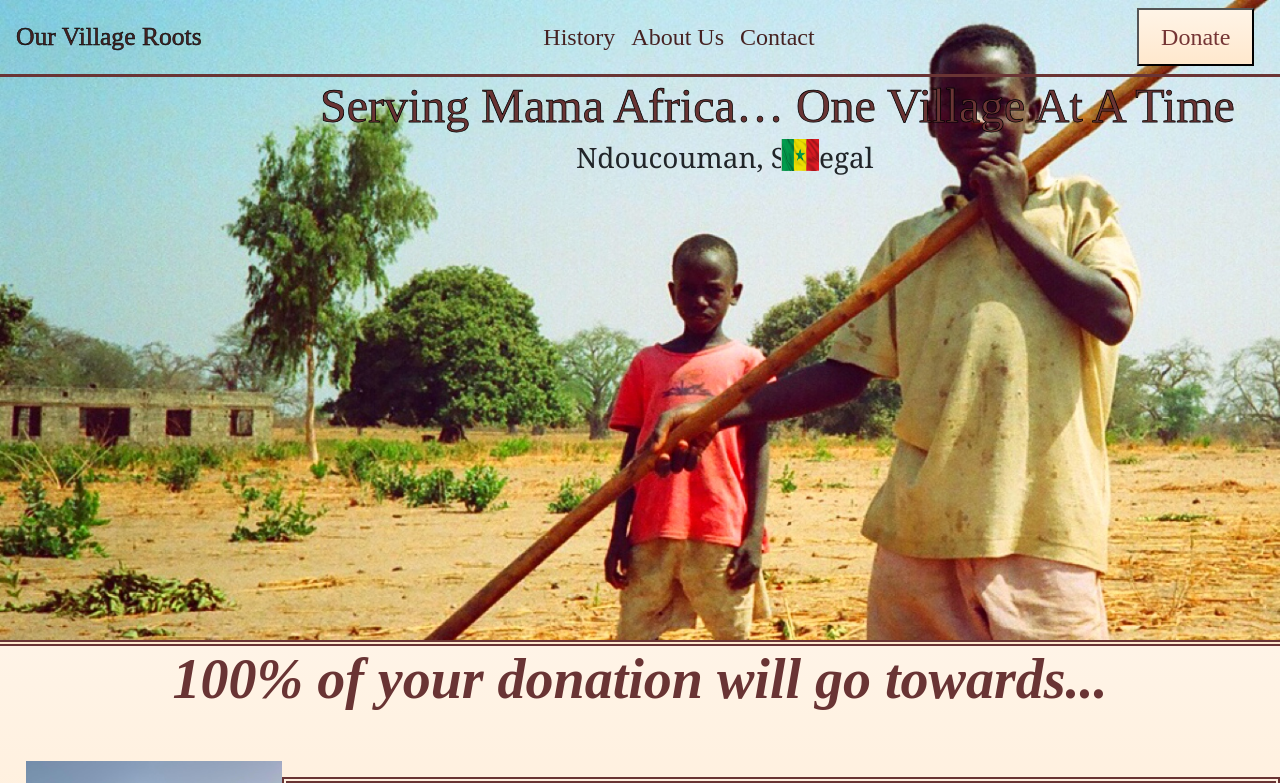
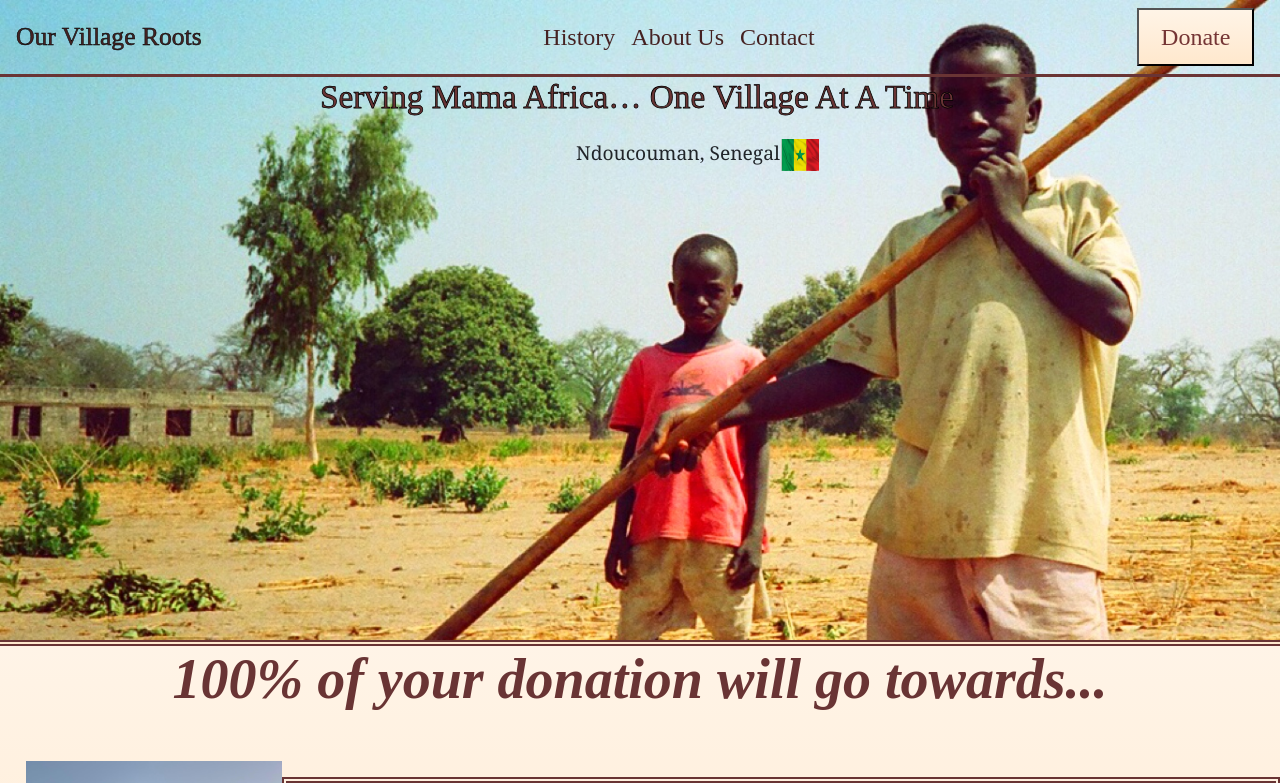
Before and after one commit to gwentzel26/OurVillageRoots, a React (Create React App) app in the folder our-village-roots/: page / in a window 1280 px wide. Shown: the top 783 px of the page. Built offline with nearby package versions, Linux system fonts and the light colour scheme.

Commit message:
make it better

```diff
--- a/our-village-roots/src/css/History.css
+++ b/our-village-roots/src/css/History.css
@@ -29,4 +29,15 @@
     margin-left: 5vw;
     margin-top: -20vh;
     border: 2px solid rgb(105,52,52);
+    float: left;
 }
+
+#ndouc {
+    position: relative;
+    font-size: 1.5vw;
+}
+.senegalFlag {
+    position: absolute;
+    margin-left: 16vw;
+    margin-top: -.2vh;
+}
--- a/our-village-roots/src/css/Home.css
+++ b/our-village-roots/src/css/Home.css
@@ -14,7 +14,7 @@ h1 {
 h2 {
     color: rgb(105, 52, 52);
     text-align: center;
-    font-size: 48px;
+    font-size: 2.6vw;
     font-family: kazimir;
     font-style: normal;
     font-weight: 400;
@@ -56,6 +56,10 @@ h3 {
     margin-top: 8vh;
 }
 
+#ndouc {
+    position: relative;
+}
+
 .senegalFlag {
     position: absolute;
     margin-left: 16vw;
--- a/our-village-roots/src/pages/AboutUs.js
+++ b/our-village-roots/src/pages/AboutUs.js
@@ -12,7 +12,8 @@ import {
   import Navbar from "../components/Navbar";
   import holdingbaby from "../assets/images/holdingbaby.jpg";
   import "../css/AboutUs.css";
-  import flag from "../assets/images/senegalFlag.jpeg"
+  import flag from "../assets/images/senegalFlag.jpeg";
+  import facebook from "../assets/images/facebook.jpeg"
 
 
 
@@ -43,7 +44,10 @@ const AboutUs = () => {
                     </div>
 
                 </div>
-
+                <div className="contactInfo">
+                    <img src={facebook} alt="facebook icon" style={{width: "3.2vw", height: "5.6vh"}}/>
+                    Sabrina
+                </div>
 
             </main>
 
--- a/our-village-roots/src/pages/History.js
+++ b/our-village-roots/src/pages/History.js
@@ -21,7 +21,7 @@ const History = () => {
       <header>
         <Navbar />
         <div className="locationNav">
-                <h3>Ndoucouman, Senegal
+                <h3 id="ndouc">Ndoucouman, Senegal
                     <img className="senegalFlag" src={flag} style={{width: "3vw", height: "4vh"}}/>
                 </h3>
 
@@ -38,10 +38,9 @@ const History = () => {
           connecting us all with the countless Americans whose ancestors were
           once stolen and sold from this region. Today, Village Roots <br></br>is
           committed to the preservation of Wolof traditions, along with the
-          sustainability of the village
+          sustainability of the village.
         </p>
             <img src={map} className="senegalMap" style={{width: "25vw", height: "40vh"}} ></img>
-
             <img src={townsign} id="townsign" style={{width: "25vw", height: "45vh"}} ></img>
 
 
--- a/our-village-roots/src/pages/Home.js
+++ b/our-village-roots/src/pages/Home.js
@@ -27,7 +27,7 @@ const Home = () => {
         <main>
           <h2 >Serving Mama Africa… One Village At A Time</h2>
           <div className="location">
-            <h3>Ndoucouman, Senegal
+            <h3 id="ndouc">Ndoucouman, Senegal
                 <img className="senegalFlag" src={flag} style={{width: "3vw", height: "4vh"}}/>
             </h3>
 
```
Also changed, not shown: our-village-roots/src/assets/images/facebook.jpeg (added), our-village-roots/src/assets/images/facebook.png (added).
